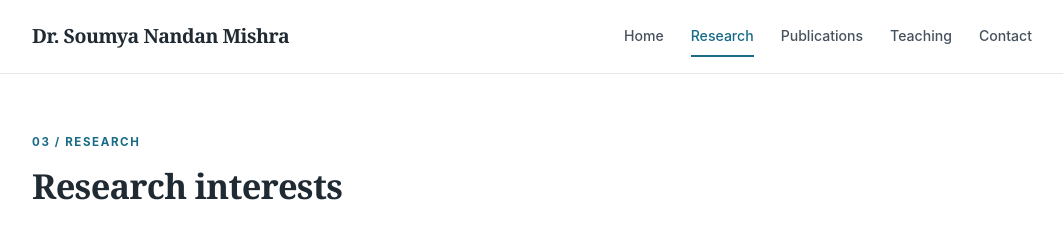
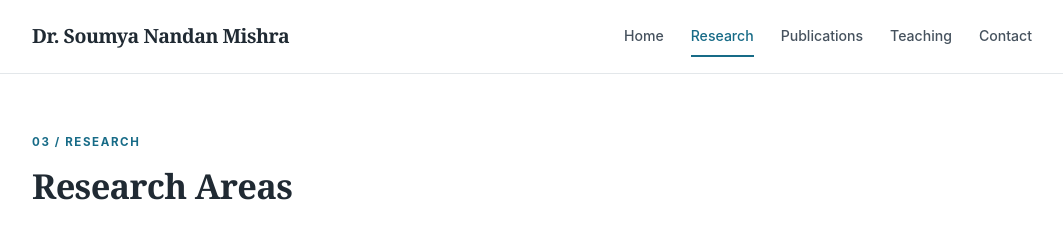
Before and after one commit to snm010/snm010.github.io, a plain HTML site: page research.html in a window 1280 px wide. Shown: the top 230 px of the page, without its empty margins (108-1171 px from the left). Drawn offline with Linux system fonts and the light colour scheme.

Commit message:
Update research.html

```diff
--- a/research.html
+++ b/research.html
@@ -13,7 +13,7 @@
 <a href="index.html">Home</a><a href="research.html" aria-current="page">Research</a><a href="publications.html">Publications</a><a href="teaching.html">Teaching</a><a href="contact.html" class="nav-contact">Contact</a>
 </nav></div></header><main id="main"><section class="section" id="research"><div class="container"><p class="eyebrow">03 / RESEARCH</p>
 
-  <div class="section-heading-row"><h2>Research interests</h2></div>
+  <div class="section-heading-row"><h2>Research Areas</h2></div>
 <div class="research-grid">
 <article class="research-card"><span class="card-number">01</span><div class="card-icon">⌁</div><h3>IoT protocols and wireless sensor networks</h3><p>Performance analysis and improvement of communication and routing protocols for constrained IoT and wireless sensor networks.</p><div class="tag-list"><span>IoT</span><span>WSN</span><span>RPL</span></div></article>
 <article class="research-card"><span class="card-number">02</span><div class="card-icon">◷</div><h3>Mission-critical IoT networking</h3><p>Reliable, delay-aware and resilient communication for mission-critical applications and industrial IoT environments.</p><div class="tag-list"><span>Reliability</span><span>Latency</span><span>IIoT</span></div></article>
```
